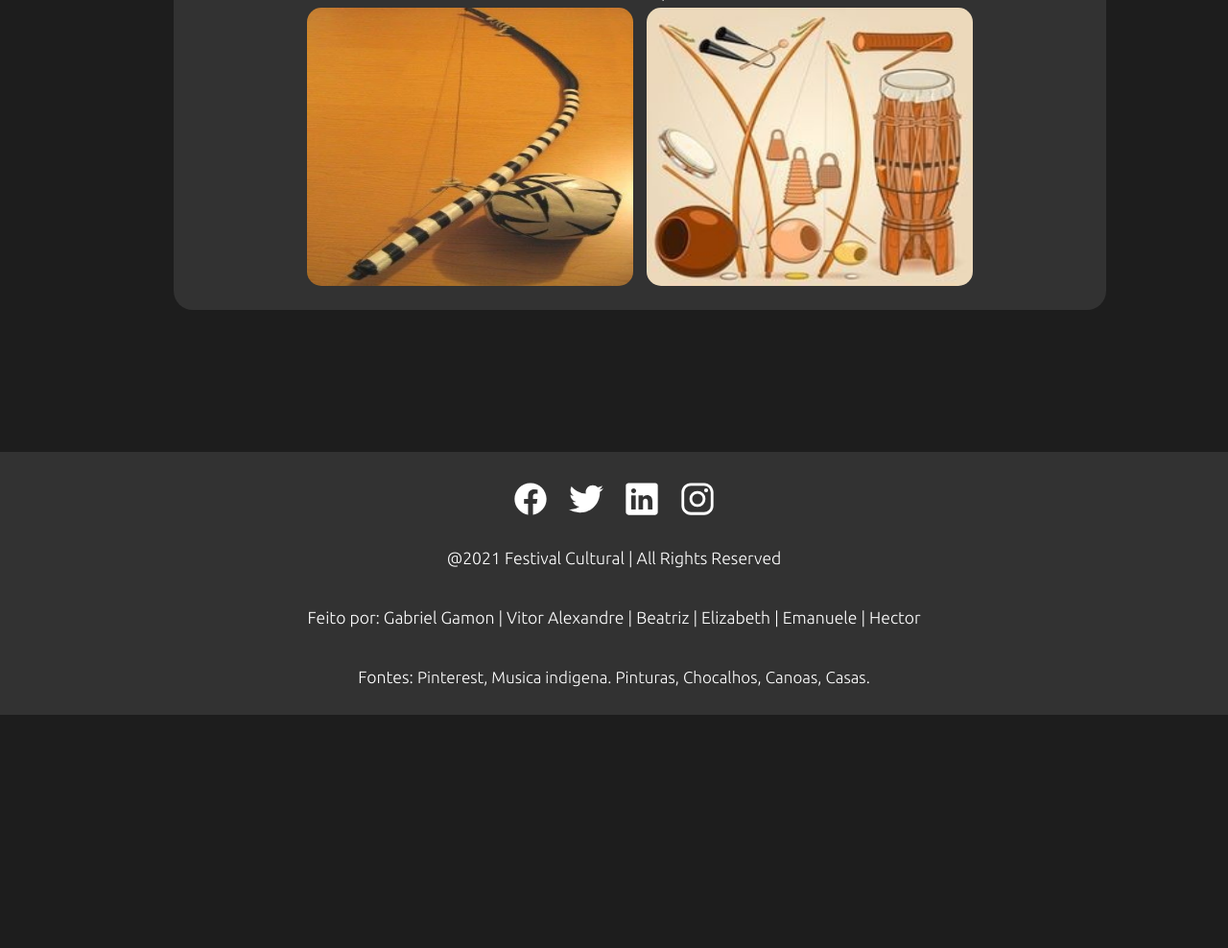
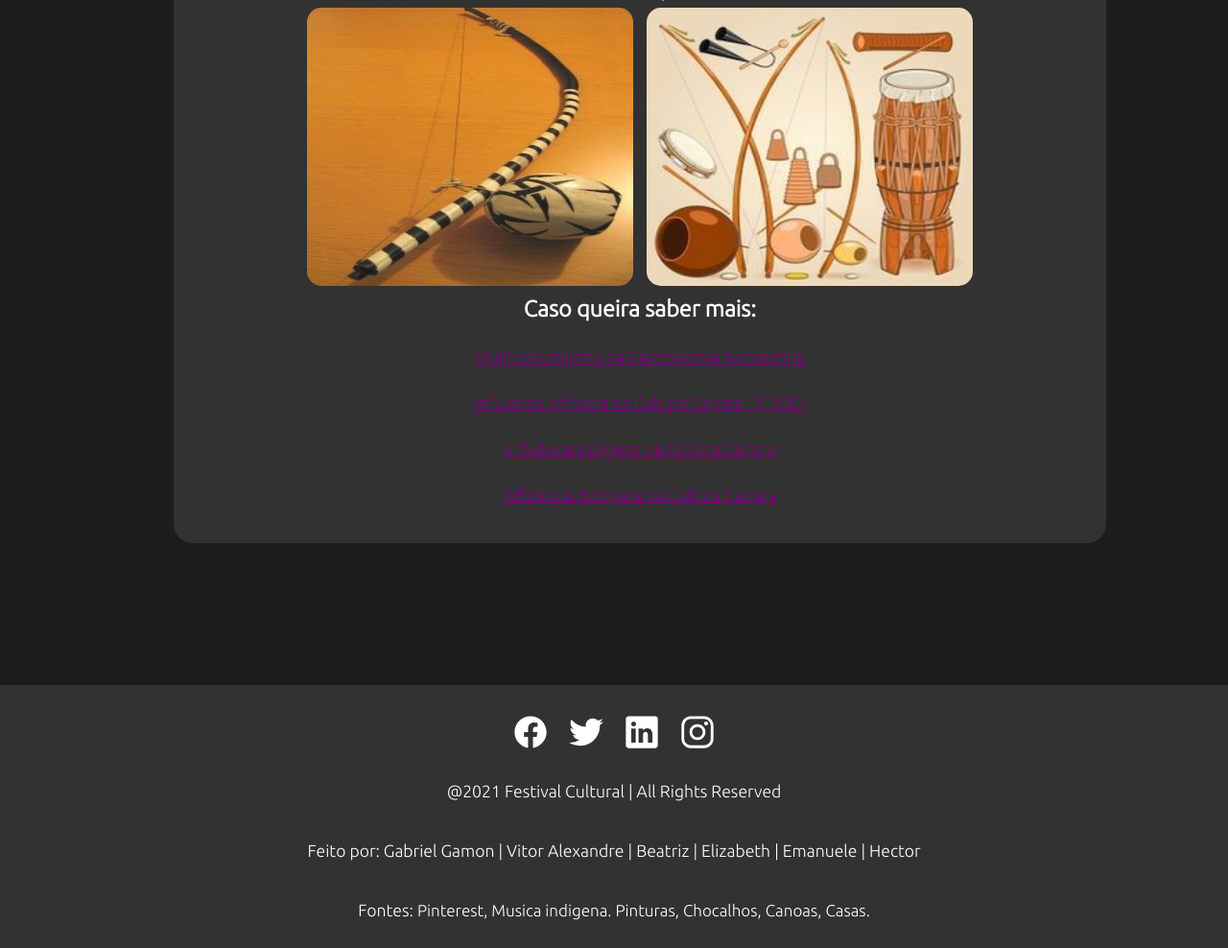
Before and after one commit to vitor3D/revista-digital, a plain HTML site: page index.html in a window 1280 px wide. Shown: the part 7694-8682 px from the top of the page at 96% size. Before the commit the page ends 8439 px from the top, so only its background shows below. Drawn offline with nearby package versions, Linux system fonts and the light colour scheme; files whose address does not match are found by name.

Commit message:
Links added

```diff
--- a/index.html
+++ b/index.html
@@ -150,6 +150,13 @@
         </ul>
         <img src="img/berimpau.jpeg" alt="">
         <img src="img/comida10.jpeg" alt="">
+
+
+        <h3>Caso queira saber mais:</h3><br>
+        <a href="http://www.youtube.com/watch?v=8B_jM6CnY48" id="link">Multiculturalismo na Gastronomia Nordestina</a><br><br>
+        <a href="http://www.youtube.com/watch?v=dvOvMZ-DcEU" id="link">Influência Africana na Cultura Caiçara - 1°JODI</a><br><br>
+        <a href="http://www.youtube.com/watch?v=ok-FFyrkDb4" id="link">Influência Indígena na Cultura Caiçara</a><br><br>
+        <a href="https://www.youtube.com/watch?v=PMEavFcOEBc" id="link">Influência Europeia na Cultura Caiçara</a><br><br>
     </section>
 
         <br>
--- a/style.css
+++ b/style.css
@@ -263,3 +263,7 @@ footer p{
     width: 600px;
     height: 300px;
 }
+#link{
+    text-decoration: underline purple;
+    color: purple;
+}
```
